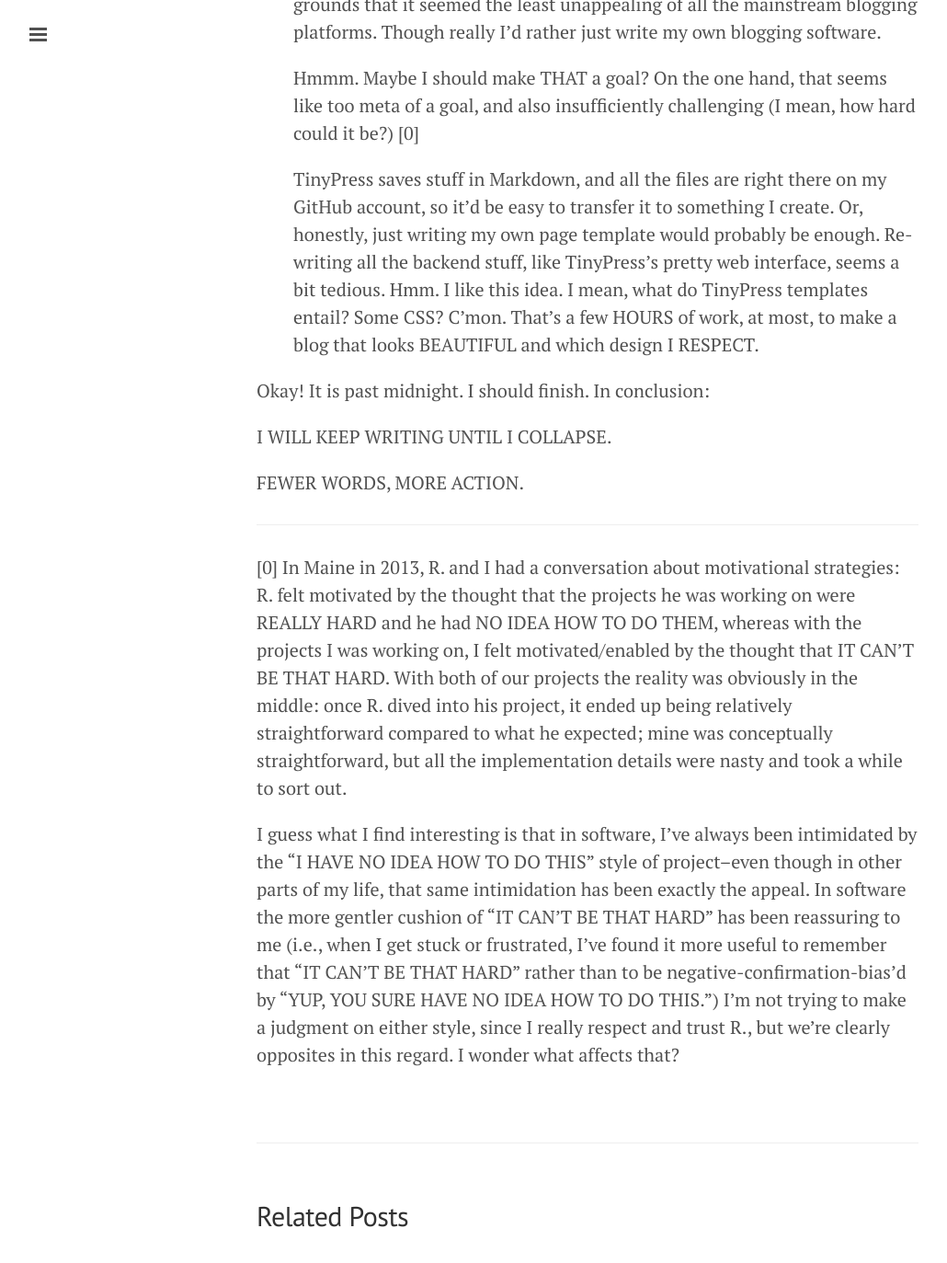
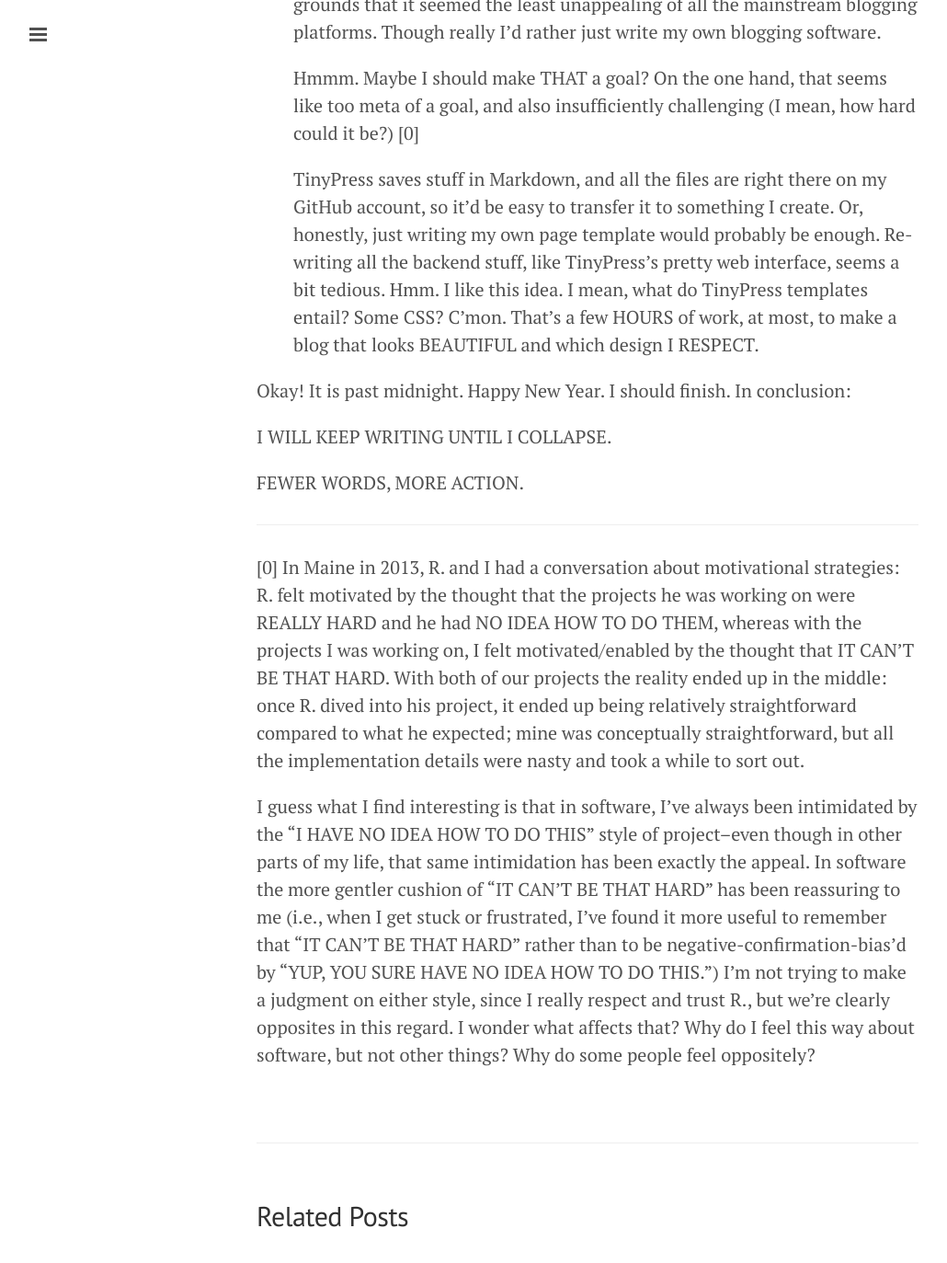
Before and after one commit to amalex5/amalex5.github.io, a Jekyll site: the page built from _posts/2015-12-31-recurse-center-day-negative-three.markdown, in a window 1280 px wide and 1400 px high, scrolled down 7375 px. Shown: the top 1373 px of the window at 92% size, without its empty margins (1-1031 px from the left). Built offline with Jekyll 4.4.1, drawn with Linux system fonts in a browser that asks for light colours.

Commit message:
Post update: Recurse Center, Day Negative 3

```diff
--- a/_posts/2015-12-31-recurse-center-day-negative-three.markdown
+++ b/_posts/2015-12-31-recurse-center-day-negative-three.markdown
@@ -86,7 +86,7 @@ Housing and which particular computer I have are secondary. (So why did I list t
     TinyPress saves stuff in Markdown, and all the files are right there on my GitHub account, so it'd be easy to transfer it to something I create. Or, honestly, just writing my own page template would probably be enough. Re-writing all the backend stuff, like TinyPress's pretty web interface, seems a bit tedious. Hmm. I like this idea. I mean, what do TinyPress templates entail? Some CSS? C'mon. That's a few HOURS of work, at most, to make a blog that looks BEAUTIFUL and which design I RESPECT.
 
 
-Okay! It is past midnight. I should finish. In conclusion:
+Okay! It is past midnight. Happy New Year. I should finish. In conclusion:
 
 I WILL KEEP WRITING UNTIL I COLLAPSE.
 
@@ -94,6 +94,6 @@ FEWER WORDS, MORE ACTION.
 
 
 ---------
-[0] In Maine in 2013, R. and I had a conversation about motivational strategies: R. felt motivated by the thought that the projects he was working on were REALLY HARD and he had NO IDEA HOW TO DO THEM, whereas with the projects I was working on, I felt motivated/enabled by the thought that IT CAN'T BE THAT HARD. With both of our projects the reality was obviously in the middle: once R. dived into his project, it ended up being relatively straightforward compared to what he expected; mine was conceptually straightforward, but all the implementation details were nasty and took a while to sort out.
+[0] In Maine in 2013, R. and I had a conversation about motivational strategies: R. felt motivated by the thought that the projects he was working on were REALLY HARD and he had NO IDEA HOW TO DO THEM, whereas with the projects I was working on, I felt motivated/enabled by the thought that IT CAN'T BE THAT HARD. With both of our projects the reality ended up in the middle: once R. dived into his project, it ended up being relatively straightforward compared to what he expected; mine was conceptually straightforward, but all the implementation details were nasty and took a while to sort out.
 
-I guess what I find interesting is that in software, I've always been intimidated by the "I HAVE NO IDEA HOW TO DO THIS" style of project–even though in other parts of my life, that same intimidation has been exactly the appeal. In software the more gentler cushion of "IT CAN'T BE THAT HARD" has been reassuring to me (i.e., when I get stuck or frustrated, I've found it more useful to remember that "IT CAN'T BE THAT HARD" rather than to be negative-confirmation-bias'd by "YUP, YOU SURE HAVE NO IDEA HOW TO DO THIS.") I'm not trying to make a judgment on either style, since I really respect and trust R., but we're clearly opposites in this regard. I wonder what affects that?
+I guess what I find interesting is that in software, I've always been intimidated by the "I HAVE NO IDEA HOW TO DO THIS" style of project–even though in other parts of my life, that same intimidation has been exactly the appeal. In software the more gentler cushion of "IT CAN'T BE THAT HARD" has been reassuring to me (i.e., when I get stuck or frustrated, I've found it more useful to remember that "IT CAN'T BE THAT HARD" rather than to be negative-confirmation-bias'd by "YUP, YOU SURE HAVE NO IDEA HOW TO DO THIS.") I'm not trying to make a judgment on either style, since I really respect and trust R., but we're clearly opposites in this regard. I wonder what affects that? Why do I feel this way about software, but not other things? Why do some people feel oppositely?
```
